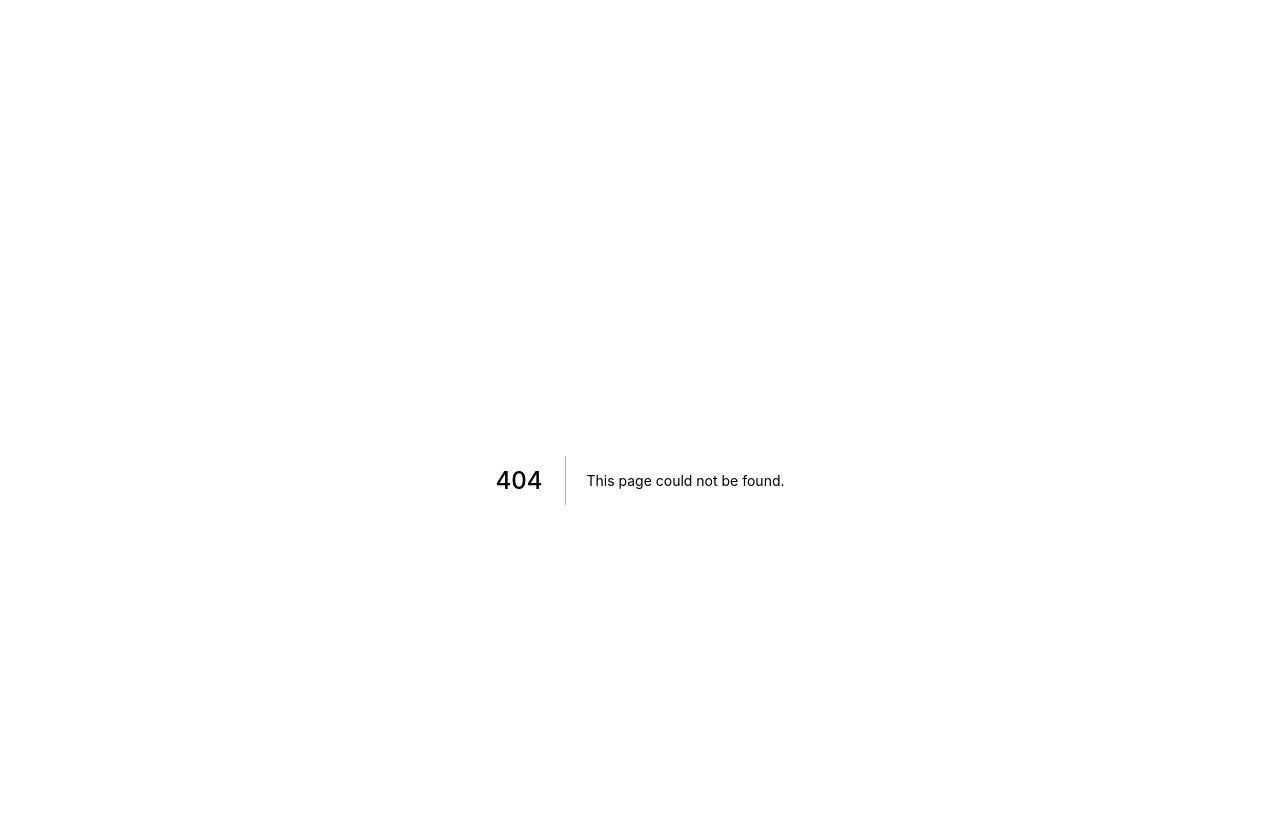
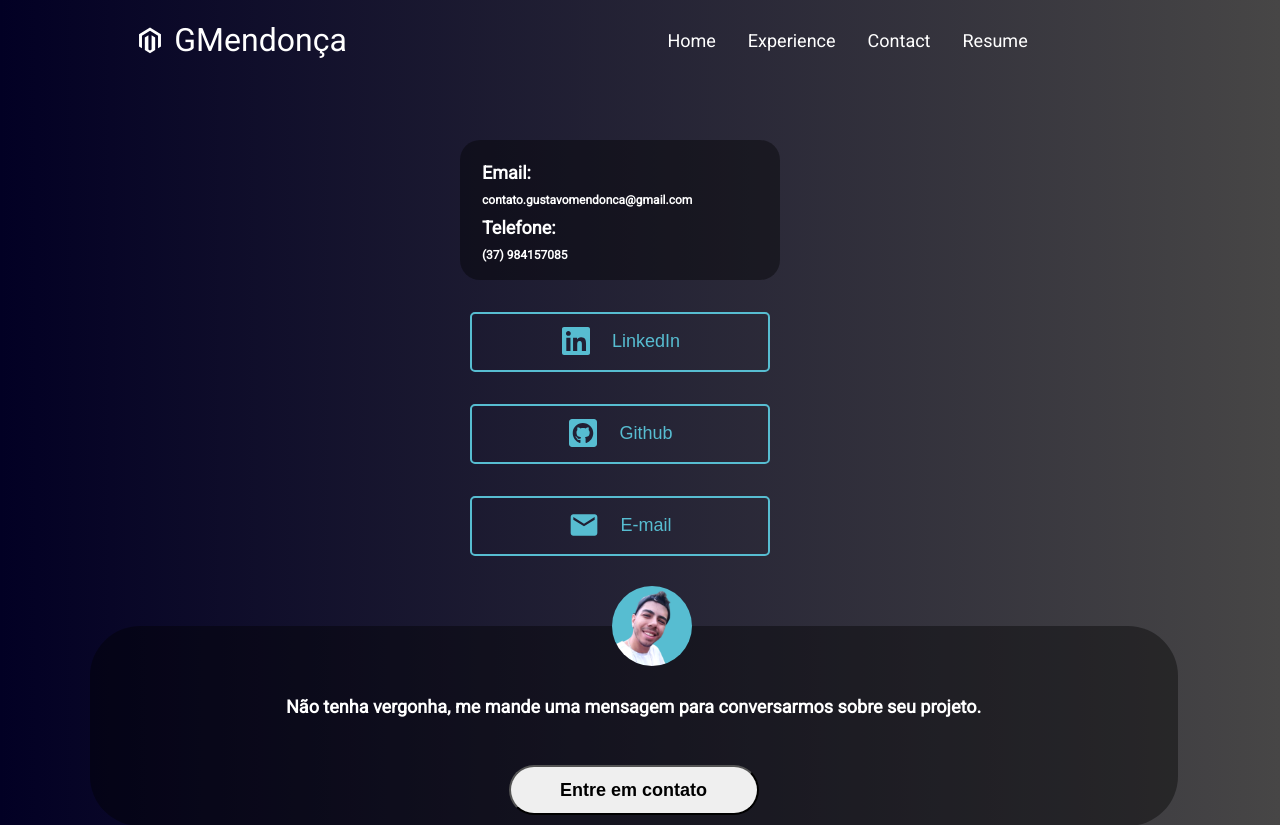
Before and after one commit to GustavoMen/Next-Portfolio, a Next.js app: page /contact in a window 1280 px wide. Before the commit this address had no page. Shown: the top 825 px of the page. Built offline with nearby package versions, Linux system fonts and the light colour scheme.

Commit message:
Page done

```diff
--- a/components/Navbar/Navbar.js
+++ b/components/Navbar/Navbar.js
@@ -72,11 +72,13 @@ const Navbar = () => {
               </Link>
             </NavItemContainer>
             <NavItemContainer>
-              <Link href="/resume">
-                <a>
-                  <NavItem>Resume</NavItem>
-                </a>
-              </Link>
+              <a
+                href="https://drive.google.com/file/d/1SMiwxmLHsv2Nc7Qs9G0R71lH7niB0BFL/view"
+                target="_blank"
+                rel="noreferrer"
+              >
+                <NavItem>Resume</NavItem>
+              </a>
             </NavItemContainer>
           </NavMenu>
         </Nav>
--- /dev/null
+++ b/pages/contact.jsx
@@ -0,0 +1,58 @@
+import Head from "next/head";
+
+import {SocialContainer,DivToCopy,CopyItem, BtnContact, LinkedinIcon, DivIconText, GithubIcon, EmailIcon, ItemText } from '../styles/contact.elements'
+
+export default function Contact() {
+  return (
+    <>
+      <Head>
+        <title>Mendonça - Contact</title>
+        <meta name="description" content="Generated by create next app" />
+        <link rel="icon" href="/favicon.ico" />
+      </Head>
+
+          <SocialContainer>
+
+              <DivToCopy>
+                  <CopyItem>Email:</CopyItem>
+                  <ItemText>contato.gustavomendonca@gmail.com</ItemText>
+                  <CopyItem>Telefone:</CopyItem>
+                  <ItemText>(37) 984157085</ItemText>
+              </DivToCopy>
+              <a href="https://www.linkedin.com/in/gustavomen/"
+                  target="_blank"
+                  rel="noreferrer"
+              >
+                <BtnContact>
+                  <DivIconText>
+                      <LinkedinIcon />
+                      LinkedIn
+                  </DivIconText>
+                  </BtnContact>
+              </a>
+              <a href="https://github.com/GustavoMen"
+                  target="_blank"
+                  rel="noreferrer"
+              >
+                <BtnContact>
+                  <DivIconText>
+                      <GithubIcon />
+                      Github
+                  </DivIconText>
+                  </BtnContact>
+              </a>
+              <a href="mailto:contato.gustavomendonca@gmail.com"
+                  target="_blank"
+                  rel="noreferrer"
+              >
+                <BtnContact>
+                  <DivIconText>
+                      <EmailIcon />
+                      E-mail
+                  </DivIconText>
+                  </BtnContact>
+              </a>
+        </SocialContainer>
+    </>
+  );
+}
--- a/pages/experience.jsx
+++ b/pages/experience.jsx
@@ -6,7 +6,7 @@ export default function Home() {
   return (
     <>
       <Head>
-        <title>Mendonça - Home</title>
+        <title>Mendonça - Expirence</title>
         <meta name="description" content="Generated by create next app" />
         <link rel="icon" href="/favicon.ico" />
       </Head>
--- /dev/null
+++ b/styles/contact.elements.js
@@ -0,0 +1,95 @@
+import styled from "styled-components";
+import { FaLinkedin } from "react-icons/fa";
+import { FaGithubSquare } from "react-icons/fa";
+import { MdEmail } from "react-icons/md";
+
+export const DivToCopy = styled.div`
+  background-color: rgba(0, 0, 0, 0.4);
+  width: 320px;
+  height: 140px;
+  margin-right: 40px;
+  padding: 10px;
+  display: flex;
+  flex-direction: column;
+  border-radius: 20px;
+  border: 2px solid transparent;
+  transition: border 0.2s;
+
+  &:hover {
+    border-color: #57bdd1;
+  }
+
+  @media screen and (max-width: 478px) {
+    margin-right: 0;
+    width: 250px;
+  }
+`;
+
+export const CopyItem = styled.span`
+  font-weight: bold;
+  color: #fff;
+  margin: 10px;
+  font-size: 18px;
+`;
+
+export const ItemText = styled.span`
+  font-weight: bold;
+  color: #fff;
+  margin-left: 10px;
+  font-size: 12px;
+`;
+
+export const SocialContainer = styled.section`
+  display: flex;
+  flex-direction: column;
+  align-items: center;
+  justify-items: center;
+  margin-top: 60px;
+`;
+
+export const BtnContact = styled.button`
+  margin-top: 32px;
+  margin-right: 40px;
+  height: 60px;
+  width: 300px;
+  border: 2px solid #57bdd1;
+  border-radius: 5px;
+  background: none;
+  color: #57bdd1;
+  transition: ease-out 0.5s;
+  font-size: 18px;
+  padding-bottom: 10px;
+  cursor: pointer;
+
+  &:hover {
+    background-color: #57bdd1;
+    color: #fff;
+  }
+
+  @media screen and (max-width: 1000px) {
+    margin-right: 0;
+  }
+  @media screen and (max-width: 478px) {
+    width: 250px;
+  }
+`;
+
+export const DivIconText = styled.div`
+  display: flex;
+  margin: 10px;
+  justify-content: center;
+  align-items: center;
+`;
+
+export const LinkedinIcon = styled(FaLinkedin)`
+  font-size: 2rem;
+  margin-right: 20px;
+`;
+export const GithubIcon = styled(FaGithubSquare)`
+  font-size: 2rem;
+  margin-right: 20px;
+`;
+export const EmailIcon = styled(MdEmail)`
+  font-size: 2rem;
+  margin-right: 20px;
+`;
```
